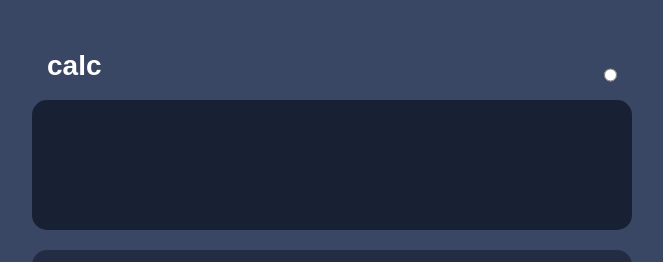
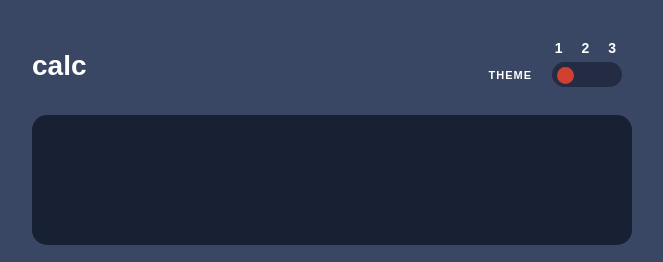
Before and after one commit to Mrisee/calculator-app, a plain HTML site: page index.html in a window 1280 px wide. Shown: the top 262 px of the page, without its empty margins (308-971 px from the left). Drawn offline with Linux system fonts and the light colour scheme; a web font is replaced by a local one.

Commit message:
third commit

```diff
--- a/index.html
+++ b/index.html
@@ -15,7 +15,27 @@
       <div class="calc-box">
         <div class="calc-box__head">
           <span>calc</span>
-          <input type="radio" name="" id="">
+          <div class="theme">
+            <span>THEME</span>
+            <div class="changer">
+              <div class="labels">
+                <span>1</span>
+                <span>2</span>
+                <span>3</span>
+              </div>
+              <div class='switcher'>
+                <label  class='switcher-label switcher-off' for='off1'>off</label>
+                <input id='off1' class='switcher-radio-off' type='radio' name='value1' value='off' checked>
+
+                <label class='switcher-label switcher-neutral' for='neutral1'>neutral</label>
+                <input id='neutral1' class='switcher-radio-neutral' type='radio' name='value1' value='neutral'>
+
+                <label class='switcher-label switcher-on' for='on1'>on</label>
+                <input id='on1' class='switcher-radio-on' type='radio' name='value1' value='on'>
+                <div class='switcher-slider'></div>
+              </div>
+            </div>
+          </div>
         </div>
         <div class="calc-box__display">
           <span class="current-number"></span>
--- a/js/script.js
+++ b/js/script.js
@@ -38,14 +38,23 @@ function addDot() {
         }
     }
 };
-function deleteFunc() { // when we click on a number
+function deleteFunc() {
+    if (display.value != '') {
         display.value = display.value.substring(0, display.value.length - 1);
+    }
+    else {
+        if (curNum.textContent != '') {
+            display.value = parseFloat(curNum.textContent.substring(0, curNum.textContent.length - 2));
+            curNum.textContent = '';
+        }
+    }
 };
 function resFunc() {
     display.value = '';
     curNum.textContent = ''
 }
 function result() {
+    if (curNum.textContent != '') {
         if(display.value == '') {
             display.value = parseFloat(curNum.textContent.substring(0, curNum.textContent.length - 2))
             curNum.textContent = '';
@@ -66,6 +75,7 @@ function result() {
             if (curNum.textContent.includes('/')) {
                 display.value = parseFloat(curNum.textContent.substring(0, curNum.textContent.length - 2)) / parseFloat(display.value);
                 curNum.textContent = '';
+            }
         }
     }
 }
--- a/scss/style.scss
+++ b/scss/style.scss
@@ -27,7 +27,8 @@ body{
     height: 50px;
     display: flex;
     justify-content: space-between;
-    padding: 0 15px;
+    padding: 0 0px;
+    margin-bottom: 15px;
     span{
         color: hsl(0, 0%, 100%);
         font-size: 28px;
@@ -125,3 +126,101 @@ body{
     color: rgba(194, 194, 194, 0.637);
     line-height: 22px;
 }
+.theme{
+    display: flex;
+    line-height: 16px;
+    span {
+        display: block;
+        font-size: 11px;
+        letter-spacing: 1px;
+        font-weight: 600;
+        margin: auto;
+        margin-right: 10px;
+    }
+}
+.changer{
+    position: relative;
+    top: -10px;
+
+}
+.labels{
+    display: flex;
+    padding: 0 5px;
+    justify-content: space-between;
+    margin-bottom: 5px;
+    span{
+        display: block;
+        font-size: 14px;
+        position: relative;
+    }
+}
+.switcher {
+	position: relative;
+	display: inline-block;
+	margin: 1px 10px;
+	height: 25px;
+	width: 70px;
+	z-index: 1;
+}
+
+.switcher-off {
+	left: 1px;
+	width: 33%;
+	height: 100%;
+}
+
+.switcher-neutral {
+	left: 33%;
+	width: 33%;
+	height: 100%;
+}
+
+.switcher-on{
+	right: 1px;
+	width: 33%;
+	height: 100%;
+}
+
+.switcher-label {
+	position: absolute;
+	text-indent: -9999px;
+	z-index: 2;
+}
+
+.switcher input {
+	visibility: hidden;
+	position: absolute;
+}
+
+.switcher-slider {
+	height: 100%;
+	width: 100%;
+	border-radius: 20px;
+	transition: background-color 0.2s linear 0s;
+    position: absolute;
+    background-color: hsl(223, 31%, 20%);
+}
+
+.switcher-slider:after {
+	transition: left 0.2s linear 0s, right 0.2s linear 0s;
+	background: hsl(6, 63%, 50%);
+	content: "";
+	position: absolute;
+	top: 1px;
+	border-radius: 50%;
+	height: 17px;
+	width: 17px;
+	left: 33%;
+    margin-top: 3.5px;
+}
+.switcher-radio-on:checked  ~ .switcher-slider:after {
+	left: calc(2*(100%/3) + 2px);
+}
+
+.switcher-radio-neutral:checked  ~ .switcher-slider:after {
+	left: calc(5px + 100%/3);
+}
+
+.switcher-radio-off:checked  ~ .switcher-slider:after {
+	left: 5px;
+}
```
Also changed, not shown: css/style.css. Lines whose indentation alone changed are shown as unchanged.
